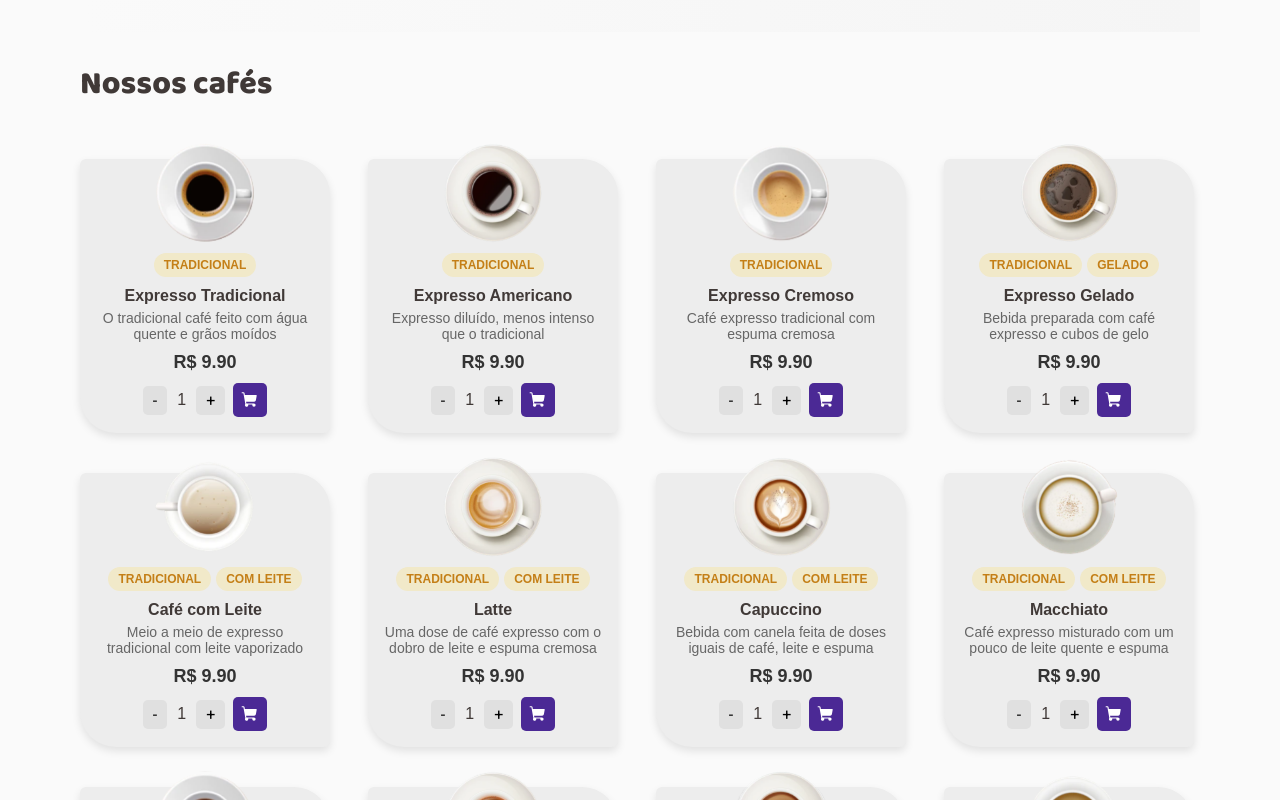
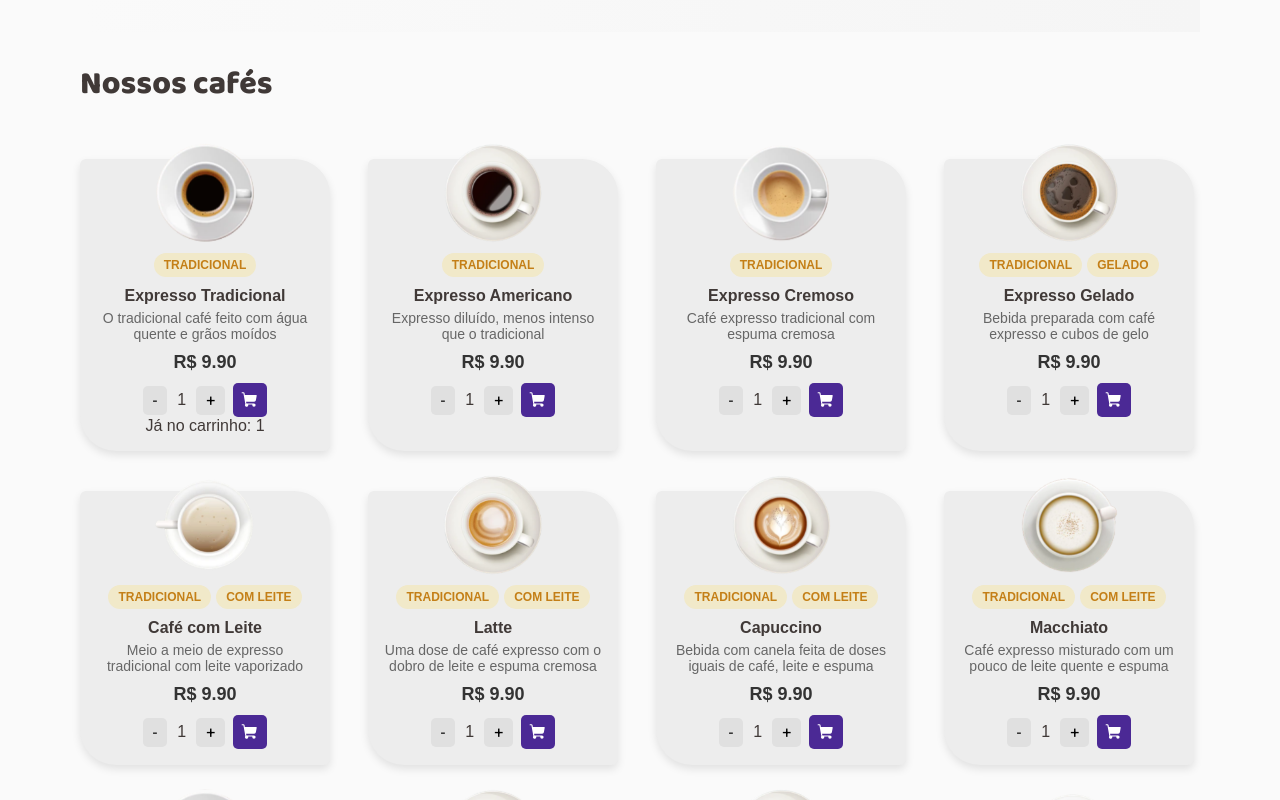
Before and after one commit to tamires-galvao/coffeeDelivery, a React (Vite) app: page / in a window 1280 px wide. Both pictures are taken after a click on the button 250 px from the left and 881 px from the top of the page. Shown: the part 481-1281 px from the top of the page. Built offline with nearby package versions, Linux system fonts and the light colour scheme.

Commit message:
Melhorando código e add quantidade de itens no carrinho

```diff
--- a/src/components/Button/index.tsx
+++ b/src/components/Button/index.tsx
@@ -1,4 +1,4 @@
-import { StyledButton } from "./styles"
+import { StyledButton, CartBadge } from "./styles";
 
 type Props = React.DetailedHTMLProps<
   React.ButtonHTMLAttributes<HTMLButtonElement>,
@@ -7,12 +7,14 @@ type Props = React.DetailedHTMLProps<
   width?: string;
   height?: string;
   className?: string;
+  badge?: number; // Número do badge
 };
 
-export function Button({ children, width, height, className, ...rest }: Props) {
+export function Button({ children, width, height, className, badge = 0, ...rest }: Props) {
   return (
     <StyledButton width={width} height={height} className={className} {...rest}>
       {children}
+      {badge > 0 ? <CartBadge>{badge}</CartBadge> : null} {/* Só exibe se for maior que 0 */}
     </StyledButton>
-  )
+  );
 }
--- a/src/components/Button/styles.ts
+++ b/src/components/Button/styles.ts
@@ -1,17 +1,20 @@
 import styled from "styled-components";
 import { defaultTheme } from "../../styles/themes/default";
+import { mixins } from "../../styles/mixins";
 
 export const StyledButton = styled.button<{ width?: string; height?: string }>`
   width: ${(props) => props.width || "auto"};
   height: ${(props) => props.height || "auto"};
   display: flex;
   align-items: center;
+  justify-content: center;
   gap: 0.5rem;
   padding: 0.5rem 1rem;
   border-radius: 8px;
   border: none;
   outline: none;
   box-shadow: none;
+  position: relative; /* Importante para o posicionamento do badge */
 
   &.purple_button {
     background-color: ${(props) => props.theme["purple-300"]};
@@ -51,8 +54,7 @@ export const StyledButton = styled.button<{ width?: string; height?: string }>`
 
   span {
     white-space: nowrap;
-    font-size: 1rem;
-    font-weight: 500;
+    ${mixins.fonts.textS};
   }
 `;
 
@@ -85,3 +87,21 @@ export const CicleButton = styled.button<{ color?: keyof typeof defaultTheme }>`
   }
 
 `;
+
+export const CartBadge = styled.span`
+  position: absolute;
+  top: 4px;
+  right: 4px;
+  transform: translate(50%, -50%);
+  background-color: ${(props) => props.theme["yellow-700"]};
+  color: ${(props) => props.theme["white"]};;
+  border-radius: 50%;
+  width: 20px;
+  height: 20px;
+  display: flex;
+  align-items: center;
+  justify-content: center;
+  padding: 2px;
+  box-shadow: 0 0 5px rgba(0, 0, 0, 0.3);
+  visibility: ${(props) => (props.children === "0" ? "hidden" : "visible")}; /* Oculta quando 0 */
+`;
--- a/src/components/Card/index.tsx
+++ b/src/components/Card/index.tsx
@@ -1,5 +1,5 @@
 import { Check, ShoppingCart } from "phosphor-react";
-import { useEffect, useState } from "react";
+import { useEffect, useState, useCallback } from "react";
 import { useCart } from "../../hooks/useCart";
 import {
   CardContainer,
@@ -30,38 +30,31 @@ type ProductCardProps = {
 export function ProductCard({ coffee }: ProductCardProps) {
   const [quantity, setQuantity] = useState(1);
   const [isItemAdded, setIsItemAdded] = useState(false);
-  const { addItem } = useCart();
+  const { addItem, getItemQuantity } = useCart();
 
-  function incrementQuantity() {
+  const currentQuantity = getItemQuantity(coffee.id); // Função fictícia para buscar quantidade no carrinho
+
+  const incrementQuantity = useCallback(() => {
     setQuantity((state) => state + 1);
-  }
+  }, []);
 
-  function decrementQuantity() {
-    if (quantity > 1) {
-      setQuantity((state) => state - 1);
-    }
-  }
+  const decrementQuantity = useCallback(() => {
+    setQuantity((state) => (state > 1 ? state - 1 : state));
+  }, []);
 
-  function handleAddItem() {
+  const handleAddItem = useCallback(() => {
     addItem({ id: coffee.id, quantity });
     setIsItemAdded(true);
-    setQuantity(1);
-  }
+  }, [coffee.id, quantity, addItem]);
 
   useEffect(() => {
-    let timeout: number;
-
     if (isItemAdded) {
-      timeout = setTimeout(() => {
+      const timeout = setTimeout(() => {
         setIsItemAdded(false);
       }, 1000);
+
+      return () => clearTimeout(timeout);
     }
-
-    return () => {
-      if (timeout) {
-        clearTimeout(timeout);
-      }
-    };
   }, [isItemAdded]);
 
   return (
@@ -76,19 +69,24 @@ export function ProductCard({ coffee }: ProductCardProps) {
       </TagsContainer>
       <ProductName>{coffee.name}</ProductName>
       <ProductDescription>{coffee.description}</ProductDescription>
-      <Price>R$ {coffee.price.toFixed(2)} </Price>
+      <Price>R$ {coffee.price.toFixed(2)}</Price>
       <Controls>
-        <QuantityButton onClick={decrementQuantity}>-</QuantityButton>
+        <QuantityButton aria-label="Diminuir quantidade" onClick={decrementQuantity}>
+          -
+        </QuantityButton>
         <Quantity>{quantity}</Quantity>
-        <QuantityButton onClick={incrementQuantity}>+</QuantityButton>
-        <CartButton disabled={isItemAdded} onClick={handleAddItem}>
-          {isItemAdded ? (
-            <Check weight="fill" size={18}  />
-          ) : (
-            <ShoppingCart size={18} weight="fill"  />
-          )}
+        <QuantityButton aria-label="Aumentar quantidade" onClick={incrementQuantity}>
+          +
+        </QuantityButton>
+        <CartButton
+          disabled={isItemAdded}
+          onClick={handleAddItem}
+          aria-label="Adicionar ao carrinho"
+        >
+          {isItemAdded ? <Check weight="fill" size={18} /> : <ShoppingCart size={18} weight="fill" />}
         </CartButton>
       </Controls>
+      {currentQuantity > 0 && <p>Já no carrinho: {currentQuantity}</p>}
     </CardContainer>
   );
 }
--- a/src/components/Header/index.tsx
+++ b/src/components/Header/index.tsx
@@ -1,14 +1,17 @@
 import { HeaderContainer, HeaderContent } from "./styles";
-import logoImg from '../../assets/logo.svg';
+import logoImg from "../../assets/logo.svg";
 import { Button } from "../Button";
 import { MapPin, ShoppingCart } from "phosphor-react";
 import { ButtonsWrapper } from "../Button/styles";
 import { Link } from "react-router-dom";
-import { useCart } from '../../hooks/useCart'
-
+import { useCart } from "../../hooks/useCart";
 
 export function Header() {
-  const { cart } = useCart()
+  const { cart } = useCart();
+
+  // Soma todas as quantidades dos itens no carrinho
+  const totalItems = cart.reduce((total, item) => total + item.quantity, 0);
+
   return (
     <HeaderContainer>
       <HeaderContent>
@@ -18,14 +21,19 @@ export function Header() {
         <ButtonsWrapper>
           <Button height="2.38rem" className="purple_button no-focus" aria-label="Localização">
             <MapPin size={22} weight="fill" />
-            <span>Porto Alegre, RS</span>
+            <span>Cianorte, PR</span>
           </Button>
           <Link
-            to="cart"
+            to="/cart"
             aria-disabled={cart.length === 0}
             style={cart.length === 0 ? { pointerEvents: "none", opacity: 0.5 } : {}}
           >
-            <Button height="2.38rem" className="yellow_ligth_button" aria-label="Carrinho de compras">
+            <Button
+              height="2.38rem"
+              className="yellow_ligth_button"
+              badge={totalItems} // Passa a quantidade total
+              aria-label="Carrinho de compras"
+            >
               <ShoppingCart size={22} weight="fill" />
             </Button>
           </Link>
--- a/src/context/CartProvider.tsx
+++ b/src/context/CartProvider.tsx
@@ -19,6 +19,7 @@ interface CartContextType {
   decrementItemQuantity: (itemId: Item['id']) => void
   incrementItemQuantity: (itemId: Item['id']) => void
   checkout: (order: OrderInfo) => void
+  getItemQuantity: (itemId: Item['id']) => number // Nova função adicionada
 }
 
 export const CartContext = createContext({} as CartContextType)
@@ -38,6 +39,11 @@ export function CartContextProvider({ children }: CartContextProviderProps) {
   const navigate = useNavigate()
 
   const { cart, orders } = cartState
+
+  function getItemQuantity(itemId: Item['id']): number {
+    const item = cart.find((item) => item.id === itemId);
+    return item ? item.quantity : 0;
+  }
 
   function addItem(item: Item) {
     dispatch(addItemAction(item))
@@ -65,7 +71,7 @@ export function CartContextProvider({ children }: CartContextProviderProps) {
   }, [cartState])
 
   return (
-    <CartContext.Provider
+   <CartContext.Provider
       value={{
         cart,
         orders,
@@ -74,9 +80,10 @@ export function CartContextProvider({ children }: CartContextProviderProps) {
         decrementItemQuantity,
         incrementItemQuantity,
         checkout,
+        getItemQuantity, // Adicionando a função aqui
       }}
-    >
+   >
       {children}
-    </CartContext.Provider>
+  </CartContext.Provider>
   )
 }
```
